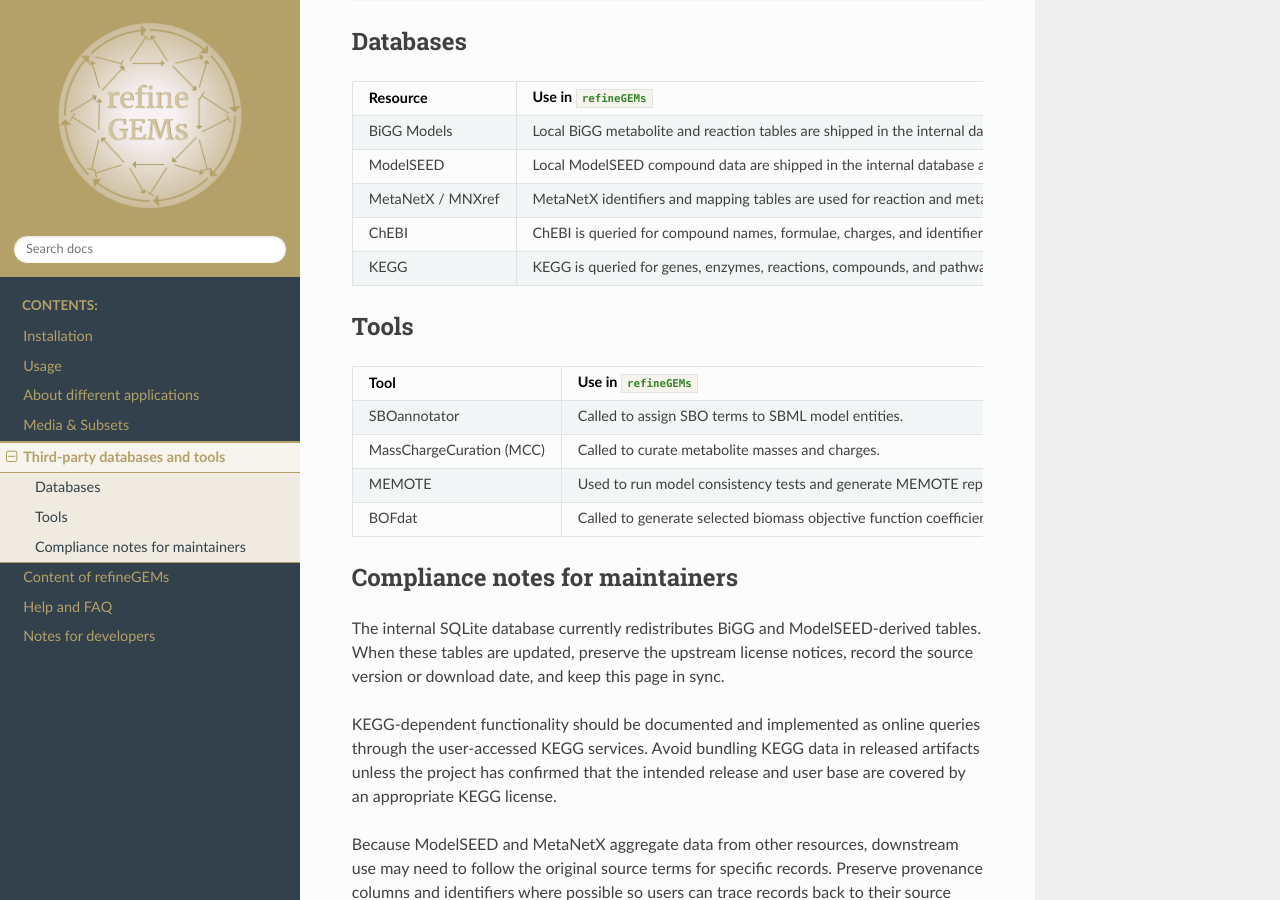
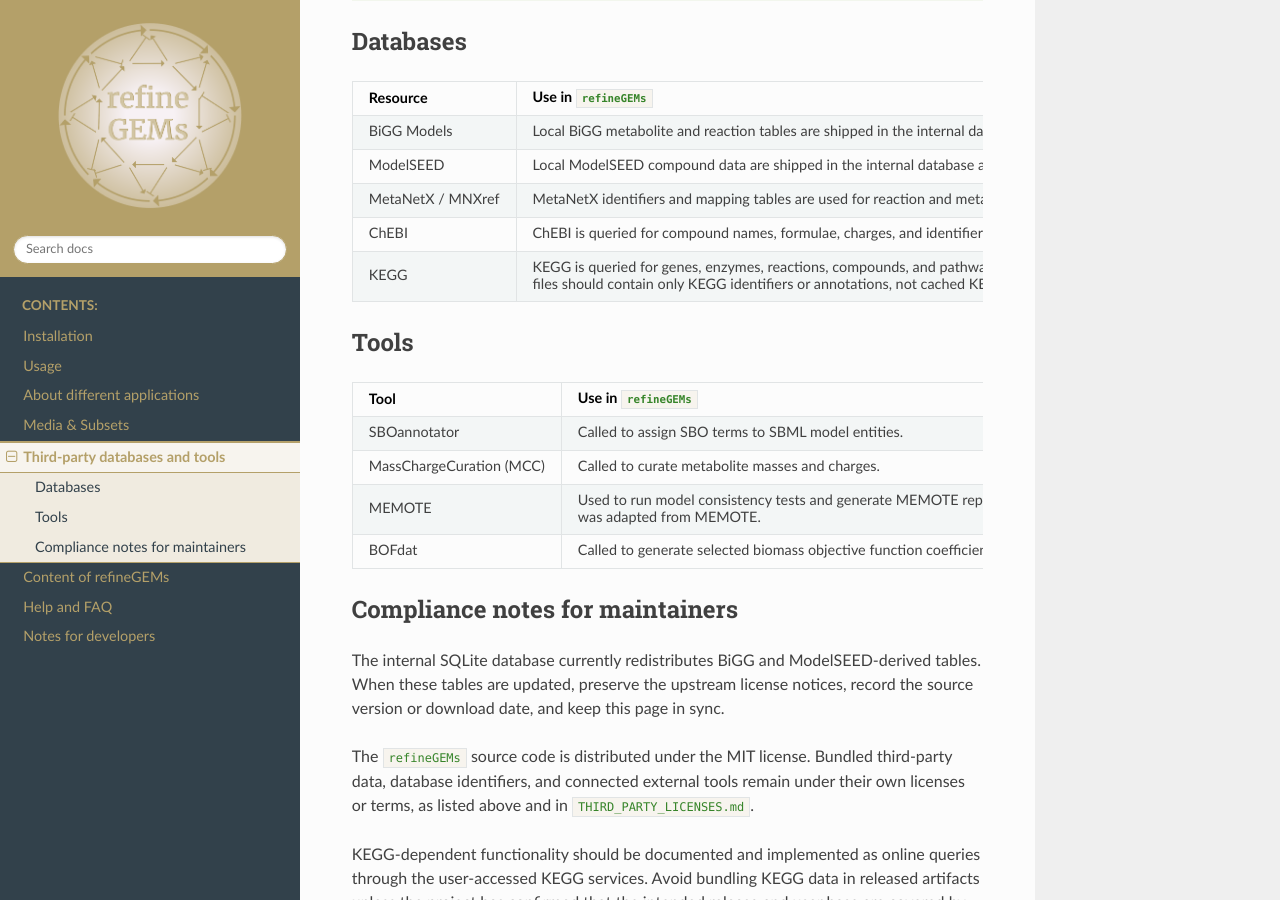
Before and after one commit to draeger-lab/refinegems, a Sphinx documentation site: the page built from docs/source/licenses-citations.rst, in a window 1280 px wide and 900 px high, scrolled down 406 px. Built offline with Sphinx 7.4.7 and the Read the Docs theme 3.1.0, drawn with Linux system fonts in a browser that asks for light colours; cross-references to code outside the pages are shown as plain code.

Commit message:
Added user-specific notes to licensing #183

```diff
--- a/docs/source/licenses-citations.rst
+++ b/docs/source/licenses-citations.rst
@@ -57,7 +57,9 @@
      - :footcite:t:`Hastings2016_chebi`
    * - KEGG
      - KEGG is queried for genes, enzymes, reactions, compounds, and pathway
-       annotations.
+       annotations. Released ``refineGEMs`` files should contain only KEGG
+       identifiers or annotations, not cached KEGG records or KEGG database
+       exports.
      - Academic users may use the KEGG website freely. KEGG is not a public
        database for non-academic use; non-academic use and service provision
        require the appropriate KEGG license.
@@ -76,7 +78,9 @@
      - Citation
    * - SBOannotator
      - Called to assign SBO terms to SBML model entities.
-     - Distributed as free software under the GNU GPL-3.0 license.
+     - Distributed as free software under the GNU GPL-3.0 license. This affects
+       users who install or redistribute the optional SBOannotator-dependent
+       functionality.
      - :footcite:t:`Leonidou2023_sboann`
    * - MassChargeCuration (MCC)
      - Called to curate metabolite masses and charges.
@@ -84,7 +88,8 @@
      - :footcite:t:`Mostolizadeh2026_mcc`
    * - MEMOTE
      - Used to run model consistency tests and generate MEMOTE reports. Some
-       consistency helper functions are imported for internal checks.
+       consistency helper functions are imported for internal checks, and
+       biomass-normalisation code in ``refineGEMs`` was adapted from MEMOTE.
      - Distributed under the Apache-2.0 license.
      - :footcite:t:`Lieven2020_memote`
    * - BOFdat
@@ -101,6 +106,11 @@
 tables. When these tables are updated, preserve the upstream license notices,
 record the source version or download date, and keep this page in sync.
 
+The ``refineGEMs`` source code is distributed under the MIT license. Bundled
+third-party data, database identifiers, and connected external tools remain
+under their own licenses or terms, as listed above and in
+``THIRD_PARTY_LICENSES.md``.
+
 KEGG-dependent functionality should be documented and implemented as online
 queries through the user-accessed KEGG services. Avoid bundling KEGG data in
 released artifacts unless the project has confirmed that the intended release
```
